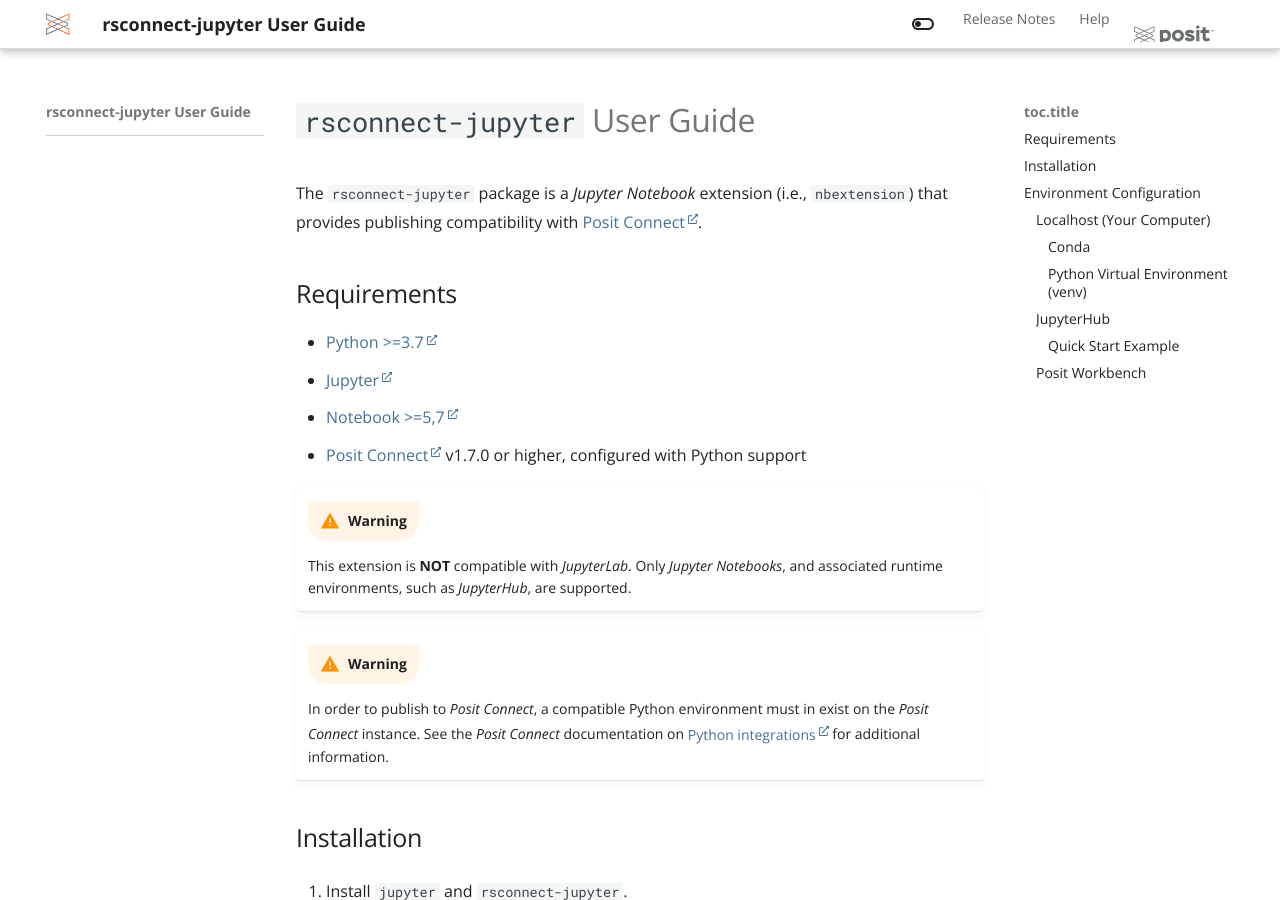
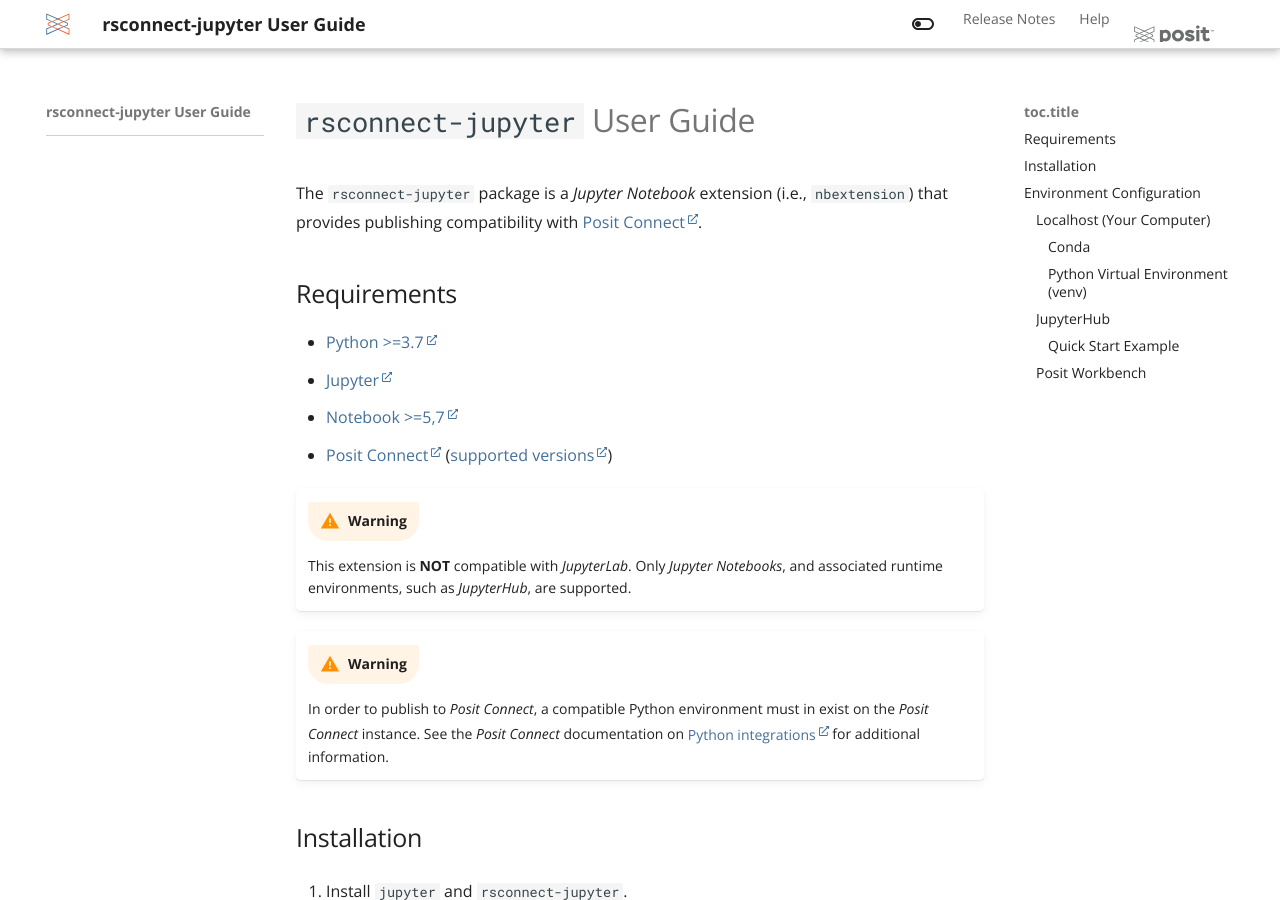
Before and after one commit to rstudio/rsconnect-jupyter, an MkDocs documentation site: the page built from docs/docs/index.md, in a window 1280 px wide and 900 px high. Built offline with MkDocs 1.6.1 and Material for MkDocs 9.7.7, drawn with Linux system fonts in a browser that asks for light colours.

Commit message:
Updates supported veresions documentation

```diff
--- a/docs/docs/index.md
+++ b/docs/docs/index.md
@@ -7,7 +7,7 @@
 - [Python >=3.7](https://www.python.org/downloads/)
 - [Jupyter](https://pypi.org/project/jupyter)
 - [Notebook >=5,7](https://pypi.org/project/notebook/)
-- [Posit Connect](https://www.posit.co/download/posit-connect/) v1.7.0 or higher, configured with Python support
+- [Posit Connect](https://www.posit.co/download/posit-connect/) ([supported versions](https://posit.co/support/#supported-connect-versions))
 
 !!! Warning
     This extension is **NOT** compatible with _JupyterLab_. Only _Jupyter Notebooks_, and associated runtime environments, such as _JupyterHub_, are supported.
```
